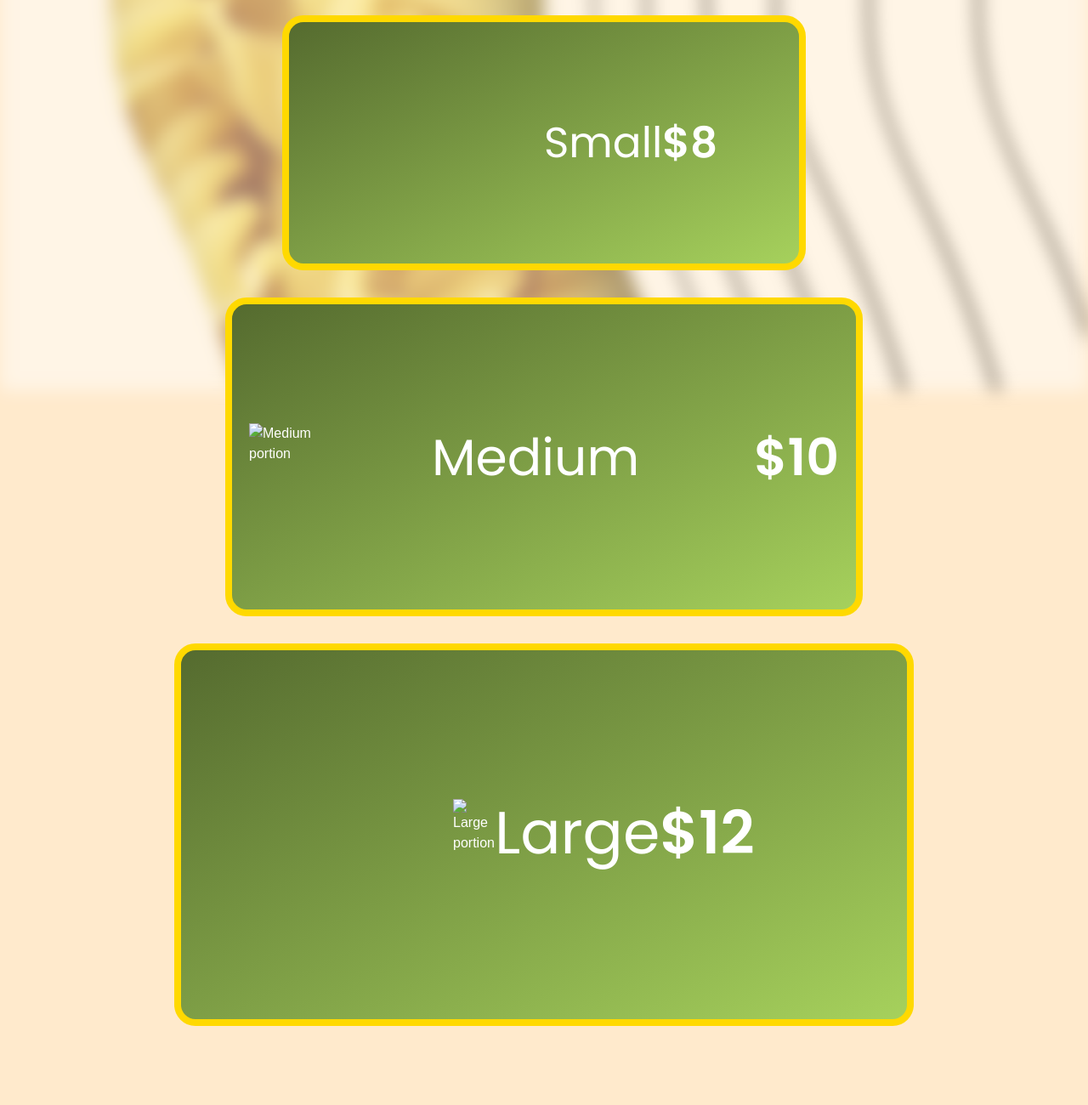
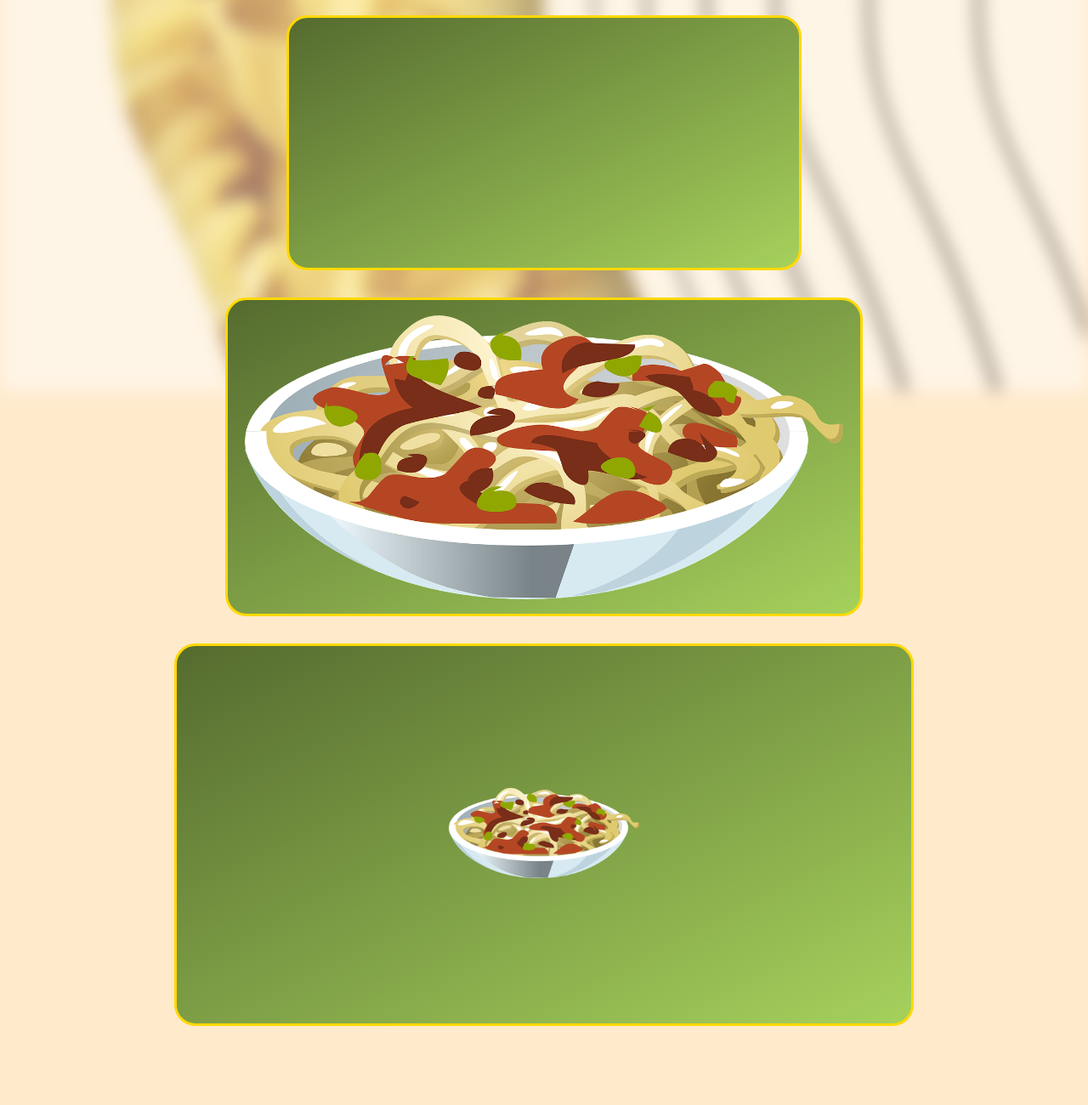
Before and after one commit to Simonvt1412/FoodkKiosk, a plain HTML site: page size-selection.html in a window 1280 px wide. Shown: the part 340-1640 px from the top of the page at 85% size. Drawn offline with Linux system fonts and the light colour scheme; a web font is replaced by a local one.

Commit message:
werkt niet

```diff
--- a/css/Buttons.css
+++ b/css/Buttons.css
@@ -32,13 +32,10 @@
     line-height: 1;
     letter-spacing: 2px;
     text-transform: uppercase; /* Make text all uppercase to match image */
+    text-decoration: none; /* Add this line to remove underlines */
   }
 
-  /* Removed individual margin settings for eat-in and take-out buttons */
-
-  .button:hover {
-    background-color: var(--button-pressed-color);
-  }
+  /* Removed hover effects as requested */
 
   .button:active {
     transform: scale(0.98);
--- a/css/SizeOptions.css
+++ b/css/SizeOptions.css
@@ -13,42 +13,81 @@
   /* Common styles for all size options */
   .size-option {
     background: linear-gradient(to bottom right, var(--main-color), var(--secondary-color));
-    border: var(--stroke-xs) solid var(--main-stroke-color);
+    border: 3px solid var(--main-stroke-color);
     border-radius: 25px;
     display: flex;
     align-items: center;
-    justify-content: space-between;
     color: var(--main-text-color);
     cursor: pointer;
-    transition: transform 0.2s ease, box-shadow 0.2s ease;
     position: relative;
+    overflow: hidden;
   }
 
-  .size-option:hover {
-    transform: scale(1.02);
-    box-shadow: 0 8px 16px rgba(0, 0, 0, 0.2);
+  .size-option.small {
+    width: 600px;
+    height: 150px;
+    justify-content: center;
+    padding: 0;
   }
 
-  .size-option.active {
-    border-color: var(--red);
-    border-width: var(--stroke-md);
-    box-shadow: 0 8px 20px rgba(0, 0, 0, 0.3);
+  .size-option.medium {
+    width: 750px;
+    height: 200px;
+    justify-content: space-between;
+    padding: 0 30px;
+  }
+
+  .size-option.large {
+    width: 870px;
+    height: 200px;
+    padding: 0 30px;
   }
 
   .size-icon {
-    width: 80px;
-    height: 80px;
+    height: 80%;
     object-fit: contain;
   }
 
-  .size-name {
+  .size-icon.small {
+    display: none; /* Hide icon for small */
+  }
+
+  .size-icon.medium {
+    height: 160px;
+    margin-left: 10px;
+  }
+
+  .size-icon.large {
+    height: 120px;
+    margin-left: 10px;
+  }
+
+  .size-text {
+    display: flex;
+    align-items: center;
+    justify-content: center;
     font-family: "Poppins", sans-serif;
     font-weight: 400;
-    margin: 0;
+    color: white;
+    width: 100%;
+    text-align: center;
   }
 
-  .size-price {
-    font-family: "Poppins", sans-serif;
-    font-weight: 600;
-    margin: 0;
+  .size-option.small .size-text {
+    font-size: 3.125rem;
   }
+
+  .size-option.medium .size-text {
+    font-size: 3.75rem;
+    justify-content: flex-end;
+    padding-right: 20px;
+  }
+
+  .size-option.large .size-text {
+    font-size: 4.375rem;
+  }
+
+  /* Remove individual name and price elements as they're combined in the screenshot */
+  .size-name, .size-price {
+    display: none;
+  }
--- a/size-selection.html
+++ b/size-selection.html
@@ -20,21 +20,21 @@
 
         <div class="size-options-container">
             <div class="size-option small">
-                <img class="size-icon" src="images/small-pasta.png" alt="Small portion">
-                <p class="size-name">Small</p>
-                <p class="size-price">$8</p>
+                <img src="images/pasta bowl v2.webp" alt="Picture pasta bowl">
+                <span class="size-name">Small</span>
+                <span class="size-price">$8</span>
             </div>
 
             <div class="size-option medium">
-                <img class="size-icon" src="images/medium-pasta.png" alt="Medium portion">
-                <p class="size-name">Medium</p>
-                <p class="size-price">$10</p>
+                <img src="images/pasta bowl v2.webp" alt="Picture pasta bowl">
+                <span class="size-name">Medium</span>
+                <span class="size-price">$10</span>
             </div>
 
             <div class="size-option large">
-                <img class="size-icon" src="images/large-pasta.png" alt="Large portion">
-                <p class="size-name">Large</p>
-                <p class="size-price">$12</p>
+                <img src="images/pasta bowl v2.webp" alt="Picture pasta bowl">
+                <span class="size-name">Large</span>
+                <span class="size-price">$12</span>
             </div>
         </div>
 
@@ -50,25 +50,5 @@
             </a>
         </div>
     </div>
-
-    <script>
-        // Add event listeners to make the size options clickable
-        document.querySelectorAll('.size-option').forEach(option => {
-            option.addEventListener('click', function() {
-                // Remove active class from all options
-                document.querySelectorAll('.size-option').forEach(opt => {
-                    opt.classList.remove('active');
-                });
-
-                // Add active class to the clicked option
-                this.classList.add('active');
-
-                // You can store the selected size in localStorage or session if needed
-                const selectedSize = this.classList.contains('small') ? 'small' :
-                                    this.classList.contains('medium') ? 'medium' : 'large';
-                console.log('Selected size:', selectedSize);
-            });
-        });
-    </script>
 </body>
 </html>
```
